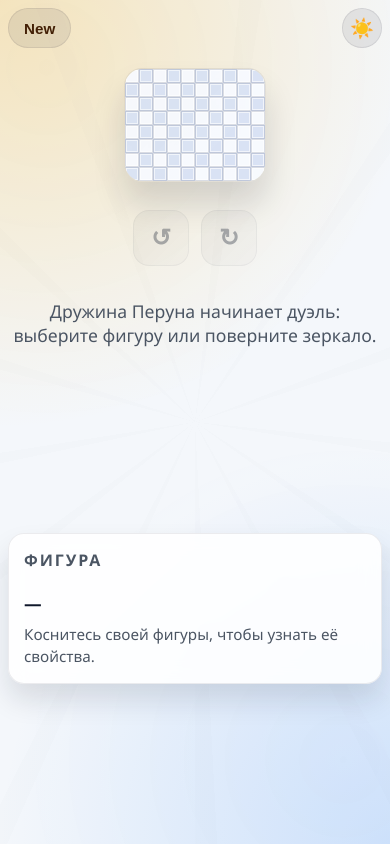
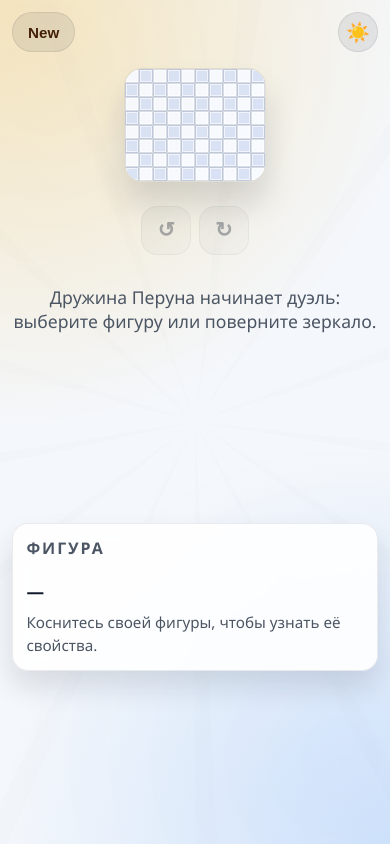
Before and after one commit to Sobagreen/mazepark, a plain HTML site: page index.html in a window 390 px wide. Drawn offline with Linux system fonts and the light colour scheme.

Commit message:
Improve responsive scaling for game layout

```diff
--- a/style.css
+++ b/style.css
@@ -14,12 +14,13 @@ body {
   margin: 0;
   min-height: 100vh;
   font-family: var(--font-family);
+  font-size: 1rem;
   background: var(--page-gradient, var(--bg));
   color: var(--text);
   display: flex;
   justify-content: center;
-  padding: 1rem;
-  transition: background 0.6s ease, color 0.4s ease;
+  padding: clamp(0.75rem, 2vw, 1.5rem);
+  transition: background 0.6s ease, color 0.4s ease, font-size 0.3s ease;
   position: relative;
   overflow-x: hidden;
 }
@@ -119,7 +120,7 @@ body > * {
 }
 
 .game {
-  width: min(1100px, 100%);
+  width: min(100%, clamp(760px, 85vw, 1100px));
   display: grid;
   gap: 1rem;
   grid-template-columns: minmax(0, 1fr) 280px;
@@ -242,7 +243,7 @@ body.theme-light .button--primary {
   display: grid;
   grid-template-columns: repeat(var(--board-columns, 8), minmax(0, 1fr));
   grid-auto-rows: 1fr;
-  width: min(900px, 96vw);
+  width: clamp(320px, 92vw, 720px);
   aspect-ratio: var(--board-columns, 8) / var(--board-rows, 8);
   border-radius: 18px;
   overflow: hidden;
@@ -356,8 +357,8 @@ body.theme-light .piece {
 
 .piece__image {
   display: block;
-  width: 68%;
-  max-width: 72px;
+  width: clamp(56%, calc(60% + 1vw), 68%);
+  max-width: clamp(64px, 8vw, 80px);
   pointer-events: none;
   user-select: none;
   transition: transform 0.2s ease;
@@ -564,10 +565,6 @@ body.theme-light .board-action {
 }
 
 @media (max-width: 960px) {
-  body {
-    padding: 0.75rem;
-  }
-
   .game {
     grid-template-columns: 1fr;
   }
@@ -598,10 +595,6 @@ body.theme-light .board-action {
 }
 
 @media (max-width: 540px) {
-  body {
-    padding: 0.5rem;
-  }
-
   .panel {
     padding: 1rem;
   }
@@ -609,4 +602,60 @@ body.theme-light .board-action {
   .sidebar {
     gap: 0.5rem;
   }
+
+  .board-toolbar {
+    width: 100%;
+  }
+
+  .board-actions {
+    gap: 0.5rem;
+  }
+
+  .board-action {
+    width: 3.1rem;
+    height: 3.1rem;
+    font-size: 1.3rem;
+  }
 }
+
+@media (max-width: 720px) {
+  body {
+    font-size: 1.05rem;
+  }
+
+  .panel {
+    flex-basis: min(320px, 100%);
+  }
+}
+
+@media (max-width: 480px) {
+  body {
+    font-size: 1.12rem;
+  }
+
+  .game {
+    gap: 0.75rem;
+  }
+
+  .board-area {
+    gap: 0.75rem;
+  }
+
+  .panel {
+    padding: 0.9rem;
+  }
+}
+
+@media (min-width: 1280px) {
+  body {
+    font-size: 0.95rem;
+  }
+
+  .board {
+    max-width: 680px;
+  }
+
+  .panel {
+    padding: 1.5rem;
+  }
+}
```
